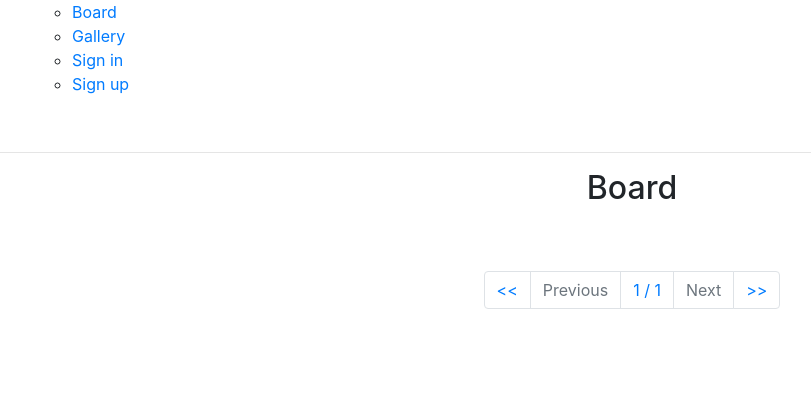
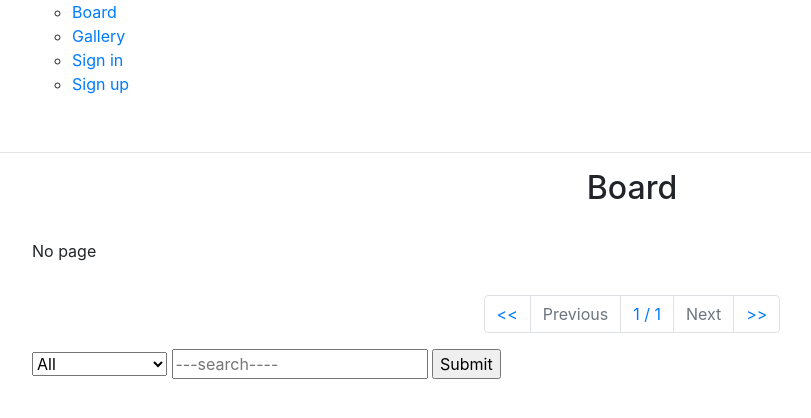
Before and after one commit to JaeHeong/web, a Django app: page / in a window 1280 px wide. Shown: the top 418 px of the page, without its empty margins (8-819 px from the left). Run offline with Django 4.2, Linux system fonts and the light colour scheme; data that the repository does not hold is empty; some libraries are stand-ins or nearby versions.

Commit message:
검색 기능도 구현

```diff
--- a/project/myWeb/blogapp/models.py
+++ b/project/myWeb/blogapp/models.py
@@ -9,6 +9,7 @@ class Board(models.Model):
     user = models.ForeignKey(User, on_delete=models.DO_NOTHING, null=True)
     created_at = models.DateTimeField('date published', default=datetime.datetime.now, editable=False)
     updated_at = models.DateTimeField('date published', auto_now = True)
+    username = models.CharField(max_length=20, null=True)
 
 class FileUpload(models.Model):
     title = models.TextField(max_length=40, null=True)
@@ -18,6 +19,7 @@ class FileUpload(models.Model):
     created_at = models.DateTimeField('date published', default=datetime.datetime.now, editable=False)
     updated_at = models.DateTimeField('date published', auto_now = True)
     type = models.TextField(null=True)
+    username = models.CharField(max_length=20, null=True)
 
     def __str__(self):
         return self.title
--- a/project/myWeb/blogapp/templates/board.html
+++ b/project/myWeb/blogapp/templates/board.html
@@ -45,6 +45,8 @@
         </tbody>
         {% endfor %}
     </table>
+    {% else %}
+        No page
     {% endif %}
     <!-- 페이징처리 시작 -->
     <div id="paging">
@@ -80,6 +82,19 @@
             </li>
         </ul>
     </div>
+    <div>
+        <form action="" method="get">
+            <select name="type">
+                <option value="all">All</option>
+                <option value="title_content">Title + Content</option>
+                <option value="title">Title</option>
+                <option value="content">Content</option>
+                <option value="writer">Writer</option>
+            </select>
+            <input type="text" name="q" placeholder="---search----">
+            <input type="submit" value="Submit">
+        </form>
+    </div>
     <!-- 페이징처리 끝 -->
     {% if user.is_authenticated %}
     <div style="width:500px; margin:0px auto;">
@@ -91,4 +106,5 @@
     </div>
     {% endif %}
 </div>
+
 {% endblock %}
--- a/project/myWeb/blogapp/views.py
+++ b/project/myWeb/blogapp/views.py
@@ -12,6 +12,12 @@ from .models import FileUpload
 
 from django.core.paginator import Paginator
 
+from django.http import HttpResponse
+import os
+from django.conf import settings
+import mimetypes
+import urllib
+
 def board(request):
     if request.method == 'POST':
         title = request.POST['title']
@@ -21,12 +27,16 @@ def board(request):
             title=title,
             content=content,
             user=user,
+            username=user.username
         )
         board.save()
         return redirect('board')
     else:
         boardForm = BoardForm
-        board = Board.objects.all()
+        if(request.GET.get('q')):
+            board = search(request)
+        else:
+            board = Board.objects.all()
         page = request.GET.get('page', '1')
         paginator = Paginator(board, '10')
         page_obj = paginator.get_page(page)
@@ -53,8 +63,12 @@ def boardEdit(request, pk):
 
 def boardDelete(request, pk):
     board = Board.objects.get(id=pk)
-    board.delete()
-    return redirect('board')
+    if board.user == request.user:
+        board.delete()
+        return redirect('board')
+    else:
+        messages.warning(request, "삭제 권한이 없습니다.")
+        return redirect('board')
 
 def boardDetail(request, pk):
     try:
@@ -64,7 +78,10 @@ def boardDetail(request, pk):
     return render(request, 'board_detail.html', {'board':board})
 
 def file(request):
-    fileupload = FileUpload.objects.all()
+    if(request.GET.get('q')):
+        fileupload = searchFile(request)
+    else:
+        fileupload = FileUpload.objects.all()
     page = request.GET.get('page', '1')
     paginator = Paginator(fileupload, '10')
     page_obj = paginator.get_page(page)
@@ -86,6 +103,7 @@ def fileUpload(request):
                 content=content,
                 imgfile=img,
                 user=user,
+                username=user.username
             )
             fileupload.save()
             return redirect('file')
@@ -129,15 +147,12 @@ def fileEdit(request, pk):
 
 def fileDelete(request, pk):
     fileupload = FileUpload.objects.get(id=pk)
-    fileupload.delete()
-    return redirect('file')
-
-from django.http import HttpResponse
-import os
-from django.conf import settings
-import mimetypes
-import urllib
-
+    if fileupload.user == request.user:
+        fileupload.delete()
+        return redirect('file')
+    else:
+        messages.warning(request, "삭제 권한이 없습니다.")
+        return redirect('file')
 
 def fileDownload(request):
     path = request.GET['path']
@@ -152,3 +167,41 @@ def fileDownload(request):
     else:
         messages.warning(request, "다운로드 할 수 없습니다.")
         return redirect(request.META.get('HTTP_REFERER', 'redirect_if_referer_not_found'))
+
+from django.db.models import Q
+
+def search(request):
+    search_keyword = request.GET.get('q', '')
+    search_type = request.GET.get('type', '')
+    board = Board.objects.order_by('-id')
+    if search_keyword :
+        if search_type == 'all':
+            search_board_list = board.filter(Q (title__icontains=search_keyword) | Q (content__icontains=search_keyword) | Q (username__icontains=search_keyword))
+        elif search_type == 'title_content':
+            search_board_list = board.filter(Q (title__icontains=search_keyword) | Q (content__icontains=search_keyword))
+        elif search_type == 'title':
+            search_board_list = board.filter(title__icontains=search_keyword)
+        elif search_type == 'content':
+            search_board_list = board.filter(content__icontains=search_keyword)
+        elif search_type == 'writer':
+            search_board_list = board.filter(username__icontains=search_keyword)
+        return search_board_list
+    return board
+
+def searchFile(request):
+    search_keyword = request.GET.get('q', '')
+    search_type = request.GET.get('type', '')
+    board = FileUpload.objects.order_by('-id')
+    if search_keyword :
+        if search_type == 'all':
+            search_board_list = board.filter(Q (title__icontains=search_keyword) | Q (content__icontains=search_keyword) | Q (username__icontains=search_keyword))
+        elif search_type == 'title_content':
+            search_board_list = board.filter(Q (title__icontains=search_keyword) | Q (content__icontains=search_keyword))
+        elif search_type == 'title':
+            search_board_list = board.filter(title__icontains=search_keyword)
+        elif search_type == 'content':
+            search_board_list = board.filter(content__icontains=search_keyword)
+        elif search_type == 'writer':
+            search_board_list = board.filter(username__icontains=search_keyword)
+        return search_board_list
+    return board
```
Also changed, not shown: project/myWeb/blogapp/templates/file_board.html (+19 -4 lines), project/myWeb/blogapp/migrations/0015_board_username.py (added), project/myWeb/blogapp/migrations/0016_fileupload_username.py (added), project/myWeb/media/캡처.JPG (added). Lines whose indentation alone changed are shown as unchanged.
